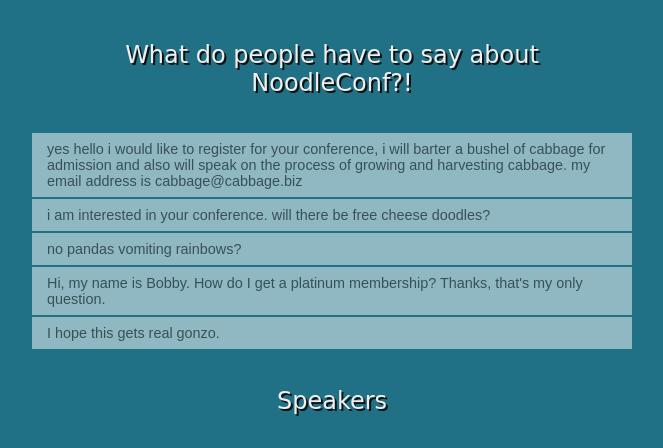
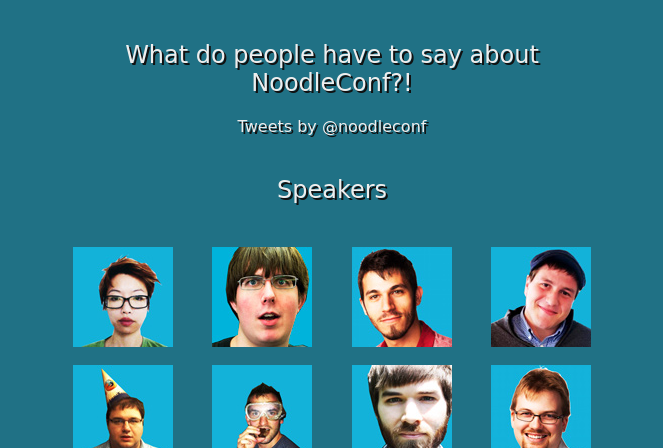
Before and after one commit to nooodle/noodleconf, a plain HTML site: page index.html in a window 1280 px wide. Shown: the part 285-733 px from the top of the page, without its empty margins (308-971 px from the left). Drawn offline with Linux system fonts and the light colour scheme; a web font is replaced by a local one.

Commit message:
i hope this works

```diff
--- a/css/main.css
+++ b/css/main.css
@@ -37,11 +37,15 @@ body {
     width: 100px;
 }
 
-h1, h2, p {
+h1, h2, p, a {
     color: #eee;
-    font-weight: 400;
+    font-weight: 500;
     padding: 0 10px;
     text-shadow: #111 2px 2px 0;
+}
+
+a {
+    text-decoration: none;
 }
 
 h2 {
--- a/index.html
+++ b/index.html
@@ -17,23 +17,8 @@
       <img src="images/panda.gif" alt="Panda fucks up your shit">
       <p>Coming soon to an internet near you.</p>
       <h2>What do people have to say about NoodleConf?!</h2>
-      <ul class="comments">
-        <li>
-          yes hello i would like to register for your conference, i will barter a bushel of cabbage for admission and also will speak on the process of growing and harvesting cabbage. my email address is cabbage@cabbage.biz
-        </li>
-        <li>
-           i am interested in your conference. will there be free cheese doodles?
-        </li>
-        <li>
-          no pandas vomiting rainbows?
-        </li>
-        <li>
-          Hi, my name is Bobby. How do I get a platinum membership? Thanks, that's my only question.
-        </li>
-        <li>
-          I hope this gets real gonzo.
-        </li>
-      </ul>
+      <a class="twitter-timeline" data-dnt="true" href="https://twitter.com/noodleconf"  data-widget-id="310058208754536449">Tweets by @noodleconf</a>
+<script>!function(d,s,id){var js,fjs=d.getElementsByTagName(s)[0];if(!d.getElementById(id)){js=d.createElement(s);js.id=id;js.src="//platform.twitter.com/widgets.js";fjs.parentNode.insertBefore(js,fjs);}}(document,"script","twitter-wjs");</script>
       <h2>Speakers</h2>
       <ul class="speakers">
         <li>
```
